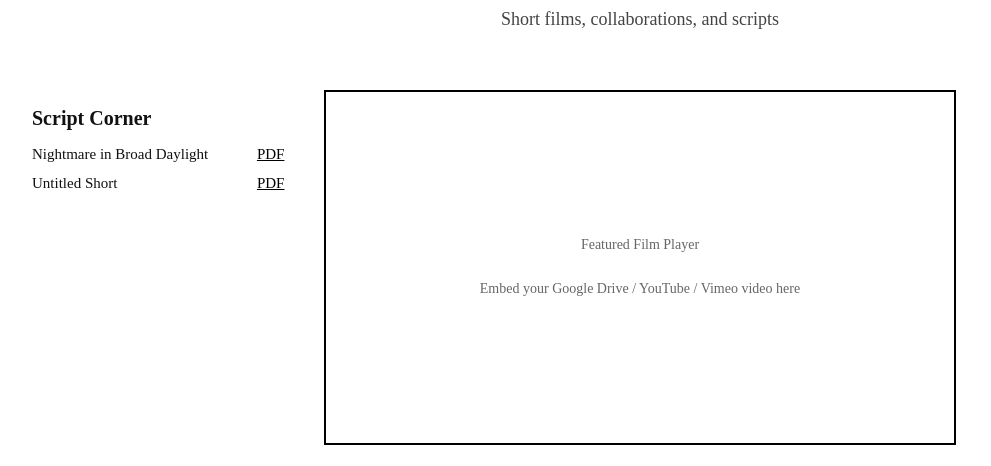
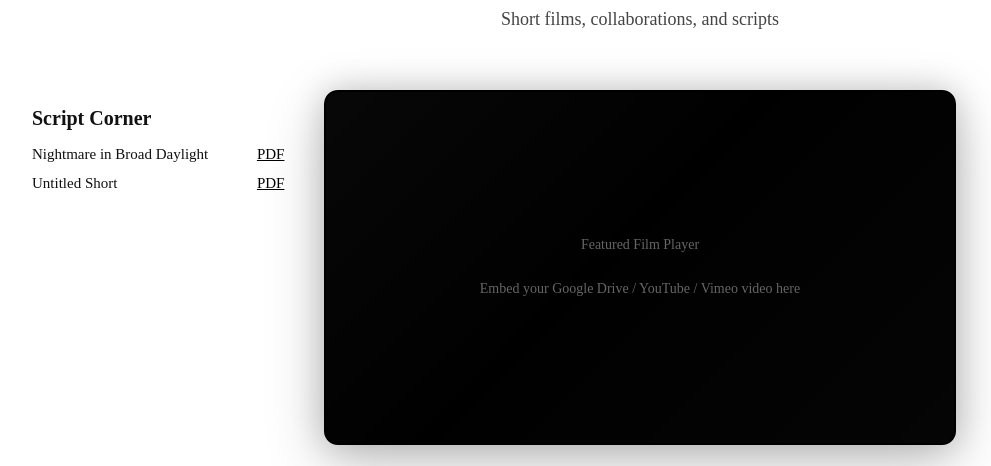
Before and after one commit to manourimer/manourimer.github.io, a plain HTML site: page film/film.html in a window 1280 px wide. Shown: the part 157-623 px from the top of the page, 0-991 px from the left. Drawn offline with Linux system fonts and the light colour scheme.

Commit message:
Update film.css

```diff
--- a/film/film.css
+++ b/film/film.css
@@ -81,7 +81,33 @@ body.film {
   position: relative;
   width: 100%;
   aspect-ratio: 16 / 9;
+
   border: 2px solid #000;
+  background: #000;
+  border-radius: 14px;
+  overflow: hidden;
+
+  /* “TV glow” (still mostly monochrome) */
+  box-shadow:
+    0 18px 60px rgba(0,0,0,0.22),
+    0 0 32px rgba(0,0,0,0.18);
+}
+
+.video-frame::before {
+  content: "";
+  position: absolute;
+  inset: 0;
+  pointer-events: none;
+
+  /* subtle screen sheen */
+  background: linear-gradient(
+    135deg,
+    rgba(255,255,255,0.08),
+    rgba(255,255,255,0.00) 45%,
+    rgba(255,255,255,0.05)
+  );
+  mix-blend-mode: screen;
+  opacity: 0.35;
 }
 
 .video-frame iframe {
```
